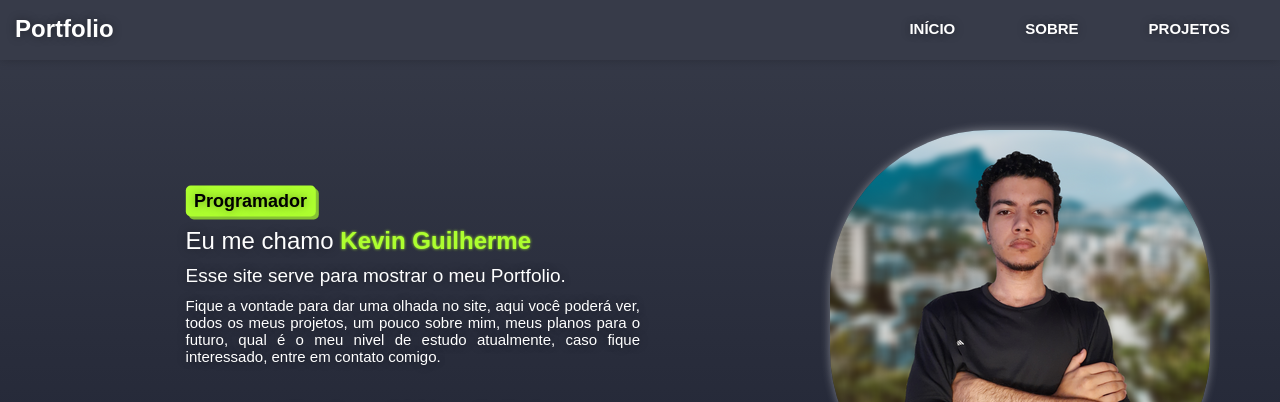
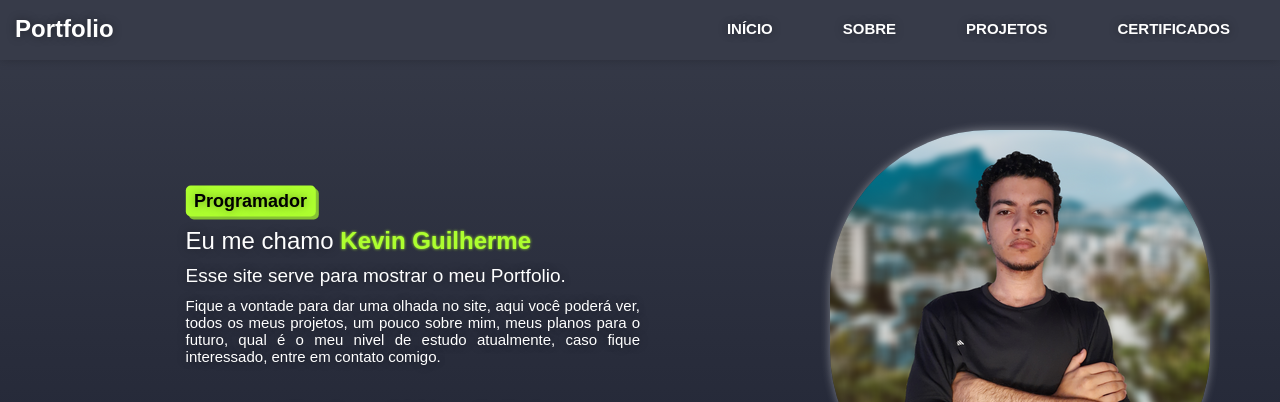
Before and after one commit to DevGomes2022/Portfolio-Design, a plain HTML site: page index.html in a window 1280 px wide. Shown: the top 402 px of the page. Drawn offline with nearby package versions, Linux system fonts and the light colour scheme.

Commit message:
Ajuste na barra de navegação
adicionamento da opção CERTIFICADOS

```diff
--- a/index.html
+++ b/index.html
@@ -20,6 +20,7 @@
                         <li class="menu-item"><a href="#inicio" class="menu-link">INÍCIO</a></li>
                         <li class="menu-item"><a href="#" class="menu-link">SOBRE</a></li>
                         <li class="menu-item"><a href="#" class="menu-link">PROJETOS</a></li>
+                        <li class="menu-item"><a href="#" class="menu-link">CERTIFICADOS</a></li>
                     </ul>
                 </div>
                 <div class="mobile-menu-icon" onclick="menuShow()">
@@ -36,6 +37,7 @@
                     <li class="menu-item"><a href="#inicio" class="menu-link">INÍCIO</a></li>
                     <li class="menu-item"><a href="#" class="menu-link">SOBRE</a></li>
                     <li class="menu-item"><a href="#" class="menu-link">PROJETOS</a></li>
+                    <li class="menu-item"><a href="#" class="menu-link">CERTIFICADOS</a></li>
                 </ul>
             </div>
         </div>
--- a/style.css
+++ b/style.css
@@ -95,7 +95,7 @@ body {
     background-color: #373b49;
 }
 
-@media screen and (max-width: 536px) {
+@media screen and (max-width: 730px) {
     .menu-item {
         display: none;
     }
```
